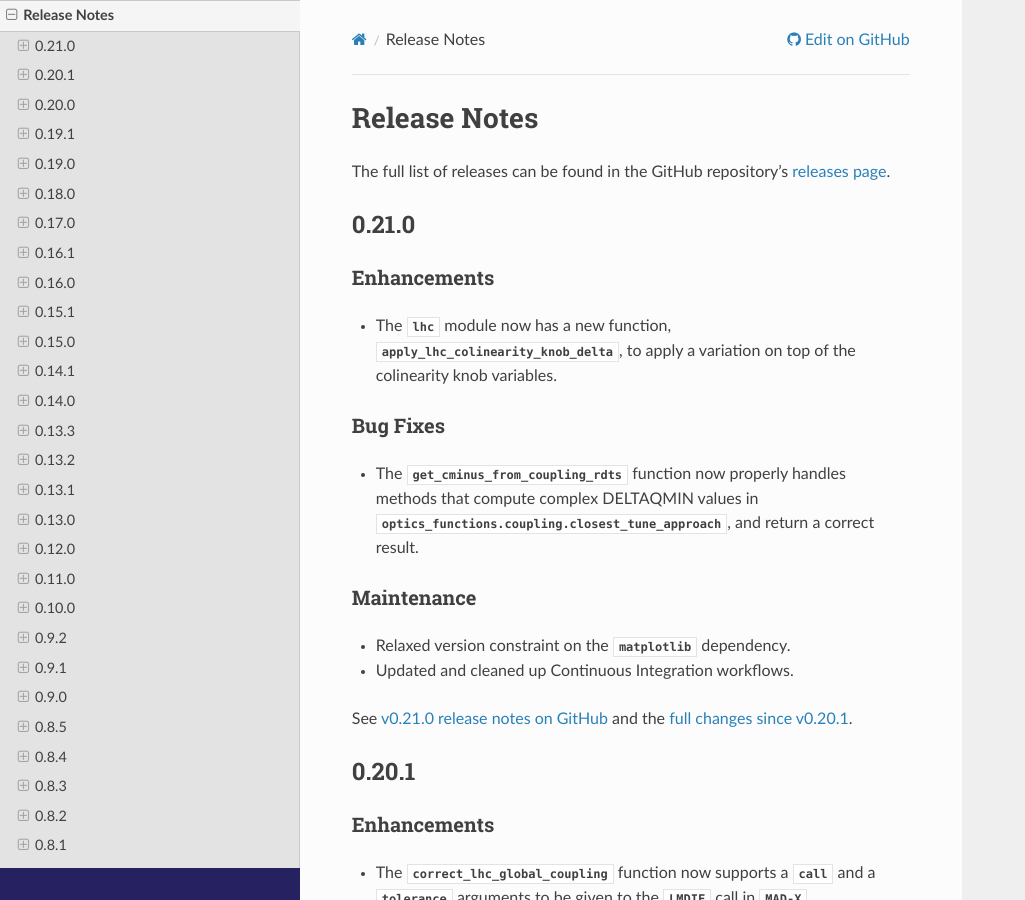
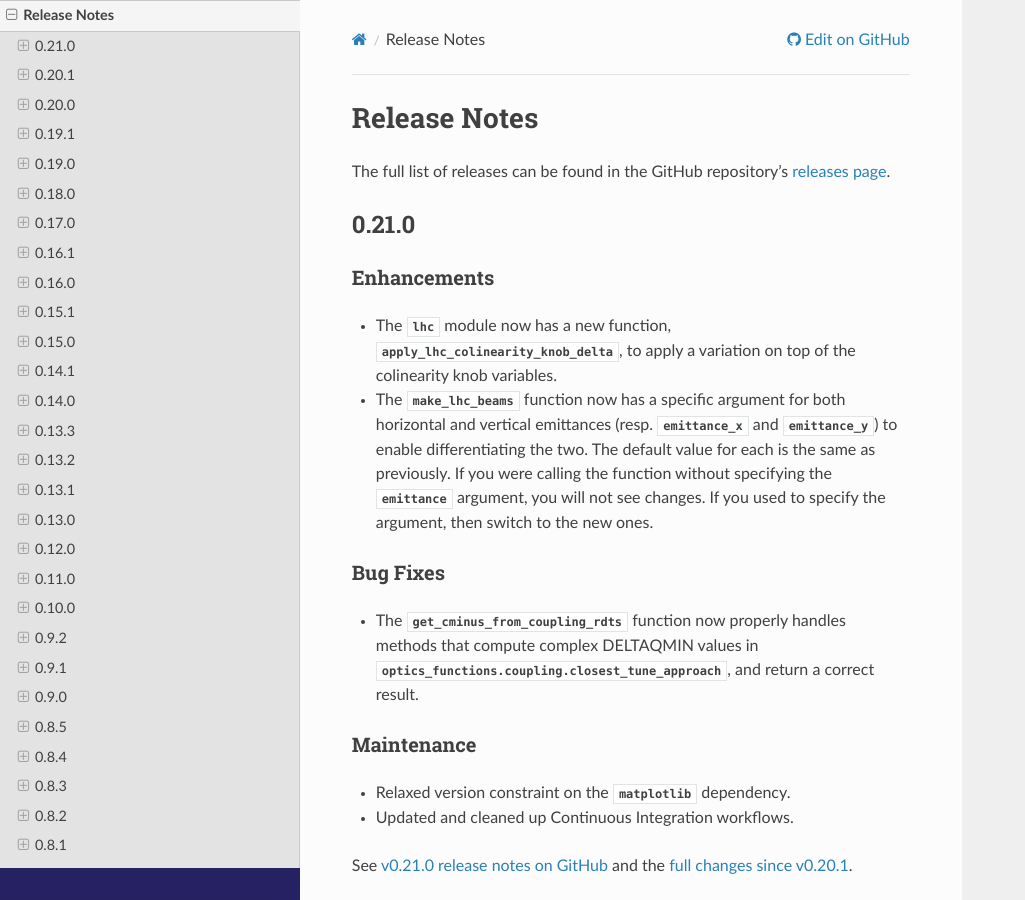
Before and after one commit to fsoubelet/PyhDToolkit, a Sphinx documentation site: the page built from docs/release.rst, in a window 1280 px wide and 900 px high. Shown: the whole window, without its empty margins (0-1025 px from the left). Built offline with Sphinx 7.4.7 and the Read the Docs theme 2.0.0, drawn with Linux system fonts in a browser that asks for light colours; pages that are not in the unit, such as notebooks, are missing from menus.

Commit message:
include make_lhc_beams changes in release notes

```diff
--- a/docs/release.rst
+++ b/docs/release.rst
@@ -13,6 +13,7 @@ Enhancements
 ~~~~~~~~~~~~
 
 * The `~pyhdtoolkit.cpymadtools.lhc` module now has a new function, `~pyhdtoolkit.cpymadtools.lhc.apply_lhc_colinearity_knob_delta`, to apply a variation on top of the colinearity knob variables.
+* The `~pyhdtoolkit.cpymadtools.lhc.make_lhc_beams` function now has a specific argument for both horizontal and vertical emittances (resp. `emittance_x` and `emittance_y`) to enable differentiating the two. The default value for each is the same as previously. If you were calling the function without specifying the `emittance` argument, you will not see changes. If you used to specify the argument, then switch to the new ones.
 
 Bug Fixes
 ~~~~~~~~~
```
